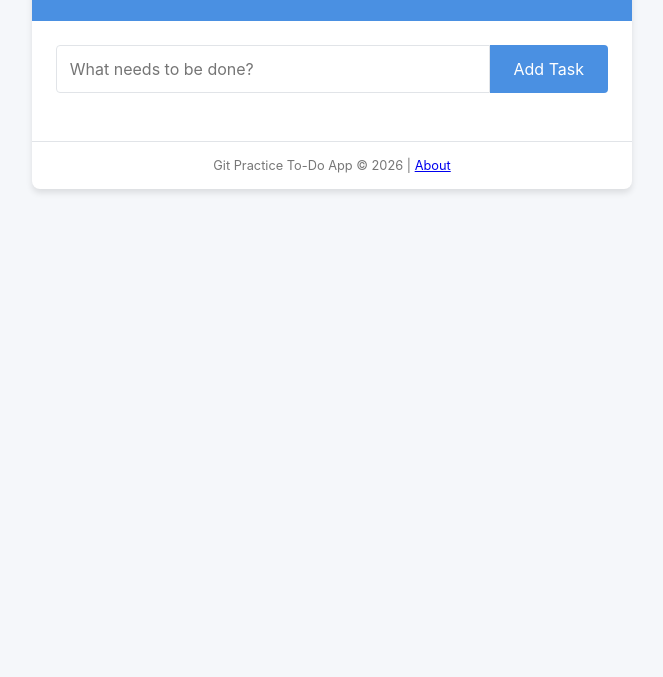
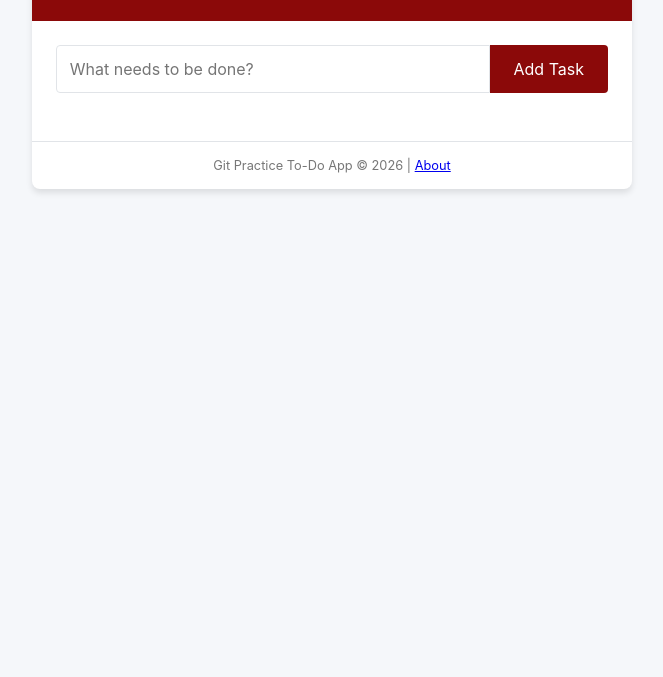
Before and after one commit to Zaid5671/git-practice-todoApp, a website: page public/index.html in a window 1280 px wide. Shown: the part 123-800 px from the top of the page, without its empty margins (308-971 px from the left). Drawn offline with Linux system fonts and the light colour scheme; no server answers.

Commit message:
style: change primary color to red

```diff
--- a/public/style.css
+++ b/public/style.css
@@ -1,5 +1,5 @@
 :root {
-    --primary-color: #4a90e2;
+    --primary-color: #8b0909;
     --bg-color: #f5f7fa;
     --text-color: #333;
     --border-color: #e1e4e8;
```
